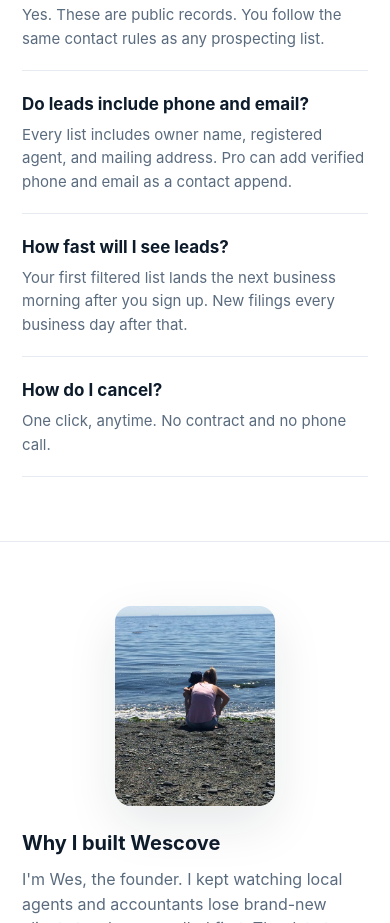
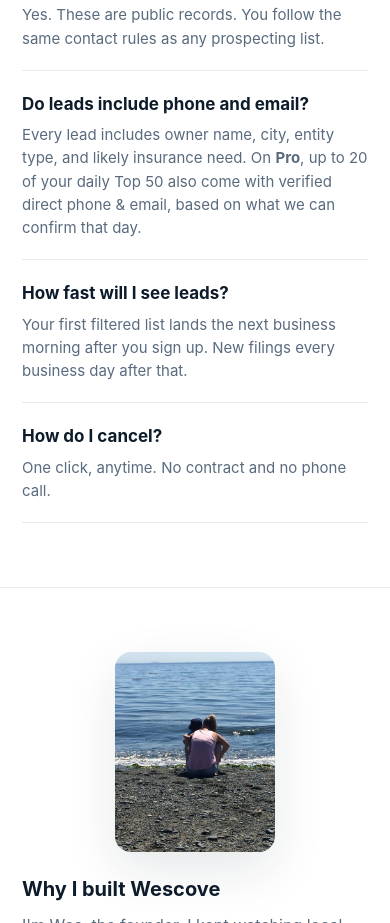
Before and after one commit to vpv9pj6fn6-commits/wescove-site, a plain HTML site: page index.html in a window 390 px wide. Shown: the part 9792-10715 px from the top of the page. Drawn offline with Linux system fonts and the light colour scheme.

Commit message:
FAQ: align phone/email answer with Pro 'up to 20 included' model

```diff
--- a/index.html
+++ b/index.html
@@ -421,7 +421,7 @@
     <div class="faq">
       <div class="qa"><h4>Where does the data come from?</h4><p>Public business registration records from the State of Florida. We collect, clean, filter, and deliver them so you do not have to.</p></div>
       <div class="qa"><h4>Is it legal to use for outreach?</h4><p>Yes. These are public records. You follow the same contact rules as any prospecting list.</p></div>
-      <div class="qa"><h4>Do leads include phone and email?</h4><p>Every list includes owner name, registered agent, and mailing address. Pro can add verified phone and email as a contact append.</p></div>
+      <div class="qa"><h4>Do leads include phone and email?</h4><p>Every lead includes owner name, city, entity type, and likely insurance need. On <b>Pro</b>, up to 20 of your daily Top 50 also come with verified direct phone &amp; email, based on what we can confirm that day.</p></div>
       <div class="qa"><h4>How fast will I see leads?</h4><p>Your first filtered list lands the next business morning after you sign up. New filings every business day after that.</p></div>
       <div class="qa"><h4>How do I cancel?</h4><p>One click, anytime. No contract and no phone call.</p></div>
     </div>
```
